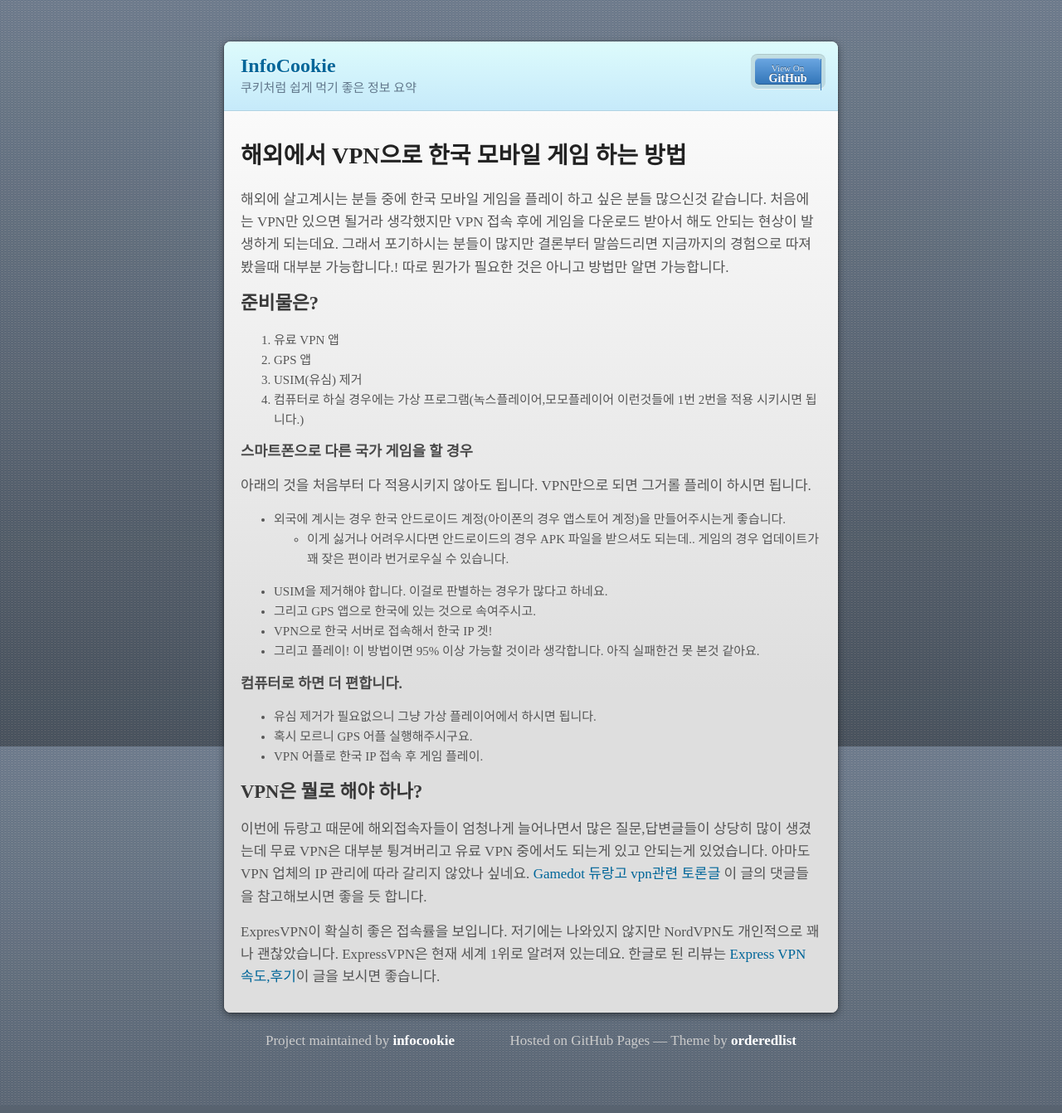
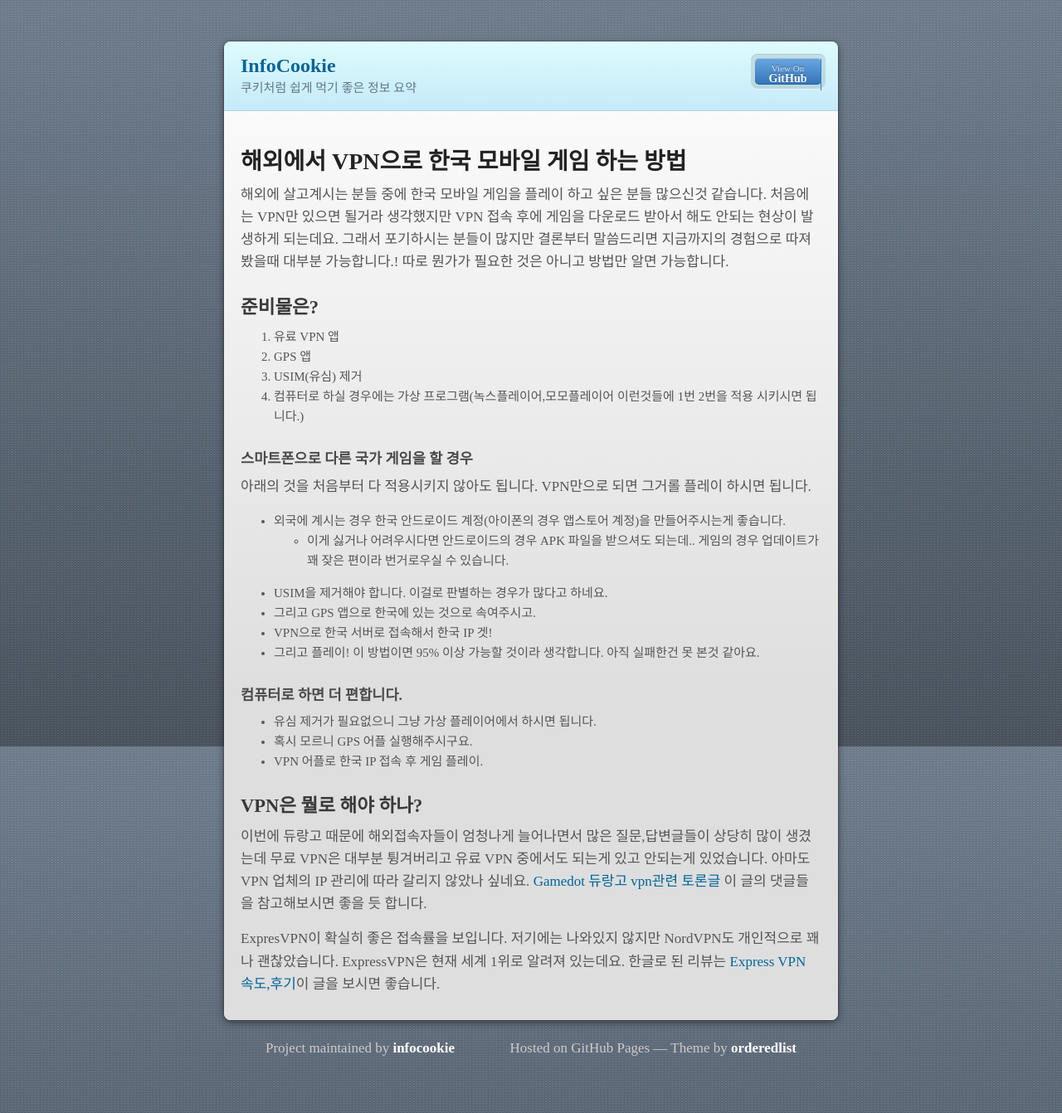
Before and after one commit to infocookie/Infocookie, a Jekyll site: the page built from _posts/2018-02-22-vpn-game-play.md, in a window 1280 px wide. Shown: the whole page at 83% size. Built offline with Jekyll 4.4.1, drawn with Linux system fonts in a browser that asks for light colours; some web fonts are replaced.

Commit message:
Update jekyll-theme-modernist.scss

```diff
--- a/_sass/jekyll-theme-modernist.scss
+++ b/_sass/jekyll-theme-modernist.scss
@@ -171,7 +171,7 @@
 h1, h2, h3, h4, h5, h6 {
   color:#222;
   padding:0;
-  margin:10 0 15px;
+  margin:30px 0 10px;
   line-height:1.2;
 }
 
```
